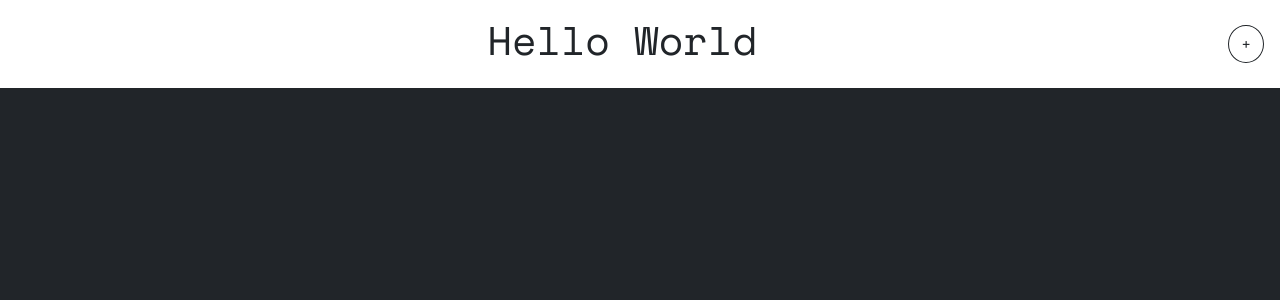
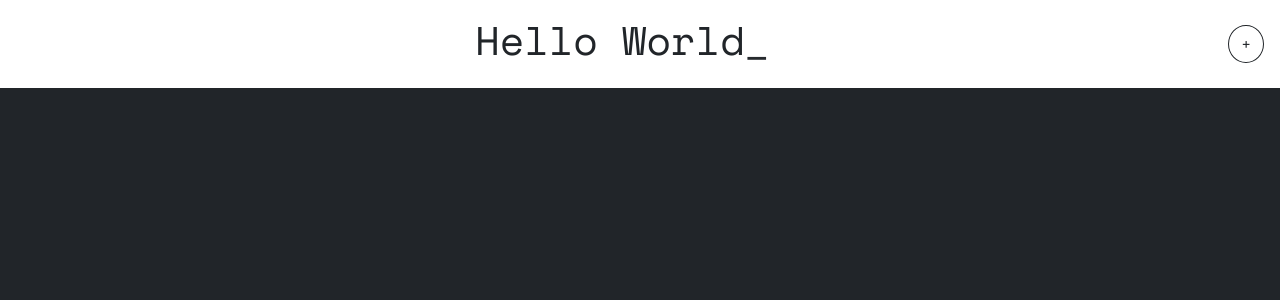
Before and after one commit to nabilkoneylaryea/react-sandbox, a React (Create React App) app: page / in a window 1280 px wide. Shown: the top 300 px of the page. Built offline with nearby package versions, Linux system fonts and the light colour scheme.

Commit message:
made a little blink animation

```diff
--- a/src/App.css
+++ b/src/App.css
@@ -1,3 +1,14 @@
 *{
   font-family: 'Space Mono', monospace;
 }
+.animation-blink{
+  animation-name: blink;
+  animation-duration: .5s;
+  animation-delay: 1s;
+  animation-timing-function: 1s;
+  animation-iteration-count: infinite;
+  animation-direction: alternate;
+}
+@keyframes blink{
+  100%{color: transparent}
+}
--- a/src/App.js
+++ b/src/App.js
@@ -8,7 +8,7 @@ export class App extends Component {
       <header className="bg-white
       m-auto p-3 text-center">
         <div className="d-flex justify-content-center">
-          <h1 className="flex-fill">Hello World</h1>
+          <h1 className="flex-fill">Hello World<span className="animation-blink">_</span></h1>
           <button type="button" className="btn btn-outline-dark rounded-circle m-auto">+</button>
         </div>
       </header>
```
Also changed, not shown: 1 other file (tests, documents, lock files or other folders).
